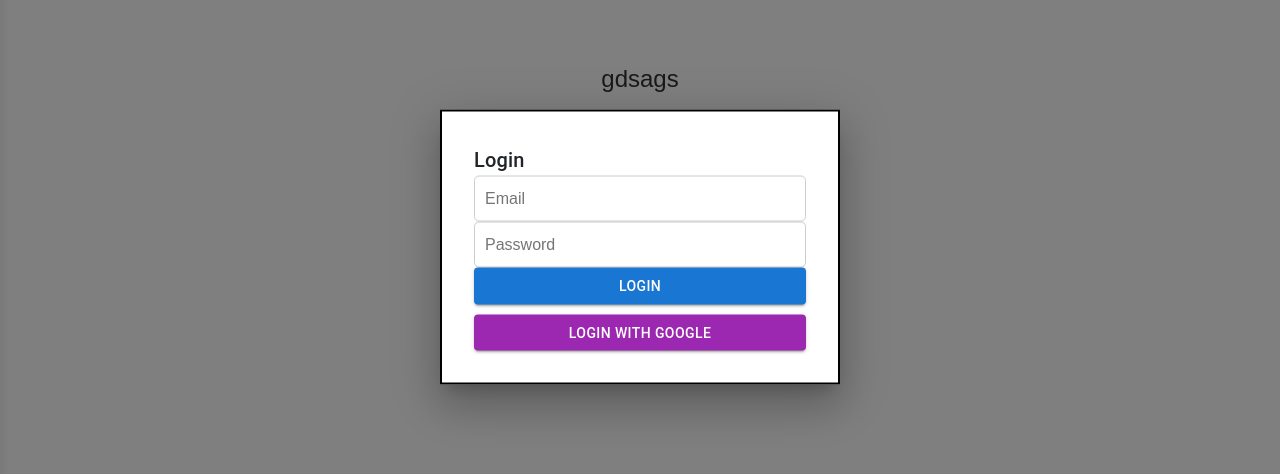
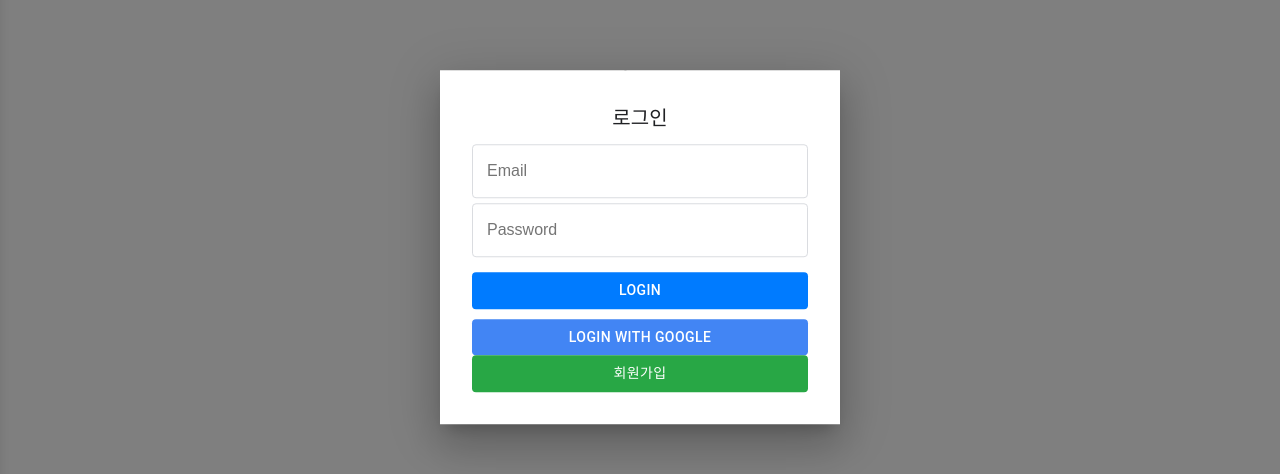
Before and after one commit to Ahnjunghyeon/test-login, a React (Create React App) app: page / in a window 1280 px wide. Both pictures are taken after a click on the button "로그인". Shown: the part 153-627 px from the top of the page. Built offline with nearby package versions, Linux system fonts and the light colour scheme; no server answers; a web font is replaced by a local one.

Commit message:
0705 사인업모달 버튼디자인 다시

```diff
--- a/src/components/LoginModal.css
+++ b/src/components/LoginModal.css
@@ -1,4 +1,3 @@
-/* LoginModal.css */
 .modal {
   position: absolute;
   top: 50%;
@@ -7,13 +6,13 @@
   bottom: auto;
   transform: translate(-50%, -50%);
   background: white;
-  padding: 20px;
-  border-radius: 10px;
+  padding: 40px; /* More padding for a cleaner look */
+  border-radius: 8px; /* Slightly less rounded corners */
   outline: none;
   max-width: 400px;
   width: 100%;
-  box-shadow: 0 5px 15px rgba(0, 0, 0, 0.3);
-  font-family: "Noto Sans KR", sans-serif; /* Kakao 스타일의 폰트 사용 */
+  box-shadow: 0 4px 20px rgba(0, 0, 0, 0.2); /* Softer shadow */
+  font-family: "Roboto", sans-serif; /* Google's primary font */
 }
 
 .overlay {
@@ -31,37 +30,98 @@ form {
 }
 
 input {
-  margin-bottom: 10px;
-  padding: 10px;
+  margin-bottom: 20px; /* More space between inputs */
+  padding: 14px; /* Larger padding for inputs */
   font-size: 16px;
-  border: 1px solid #ccc;
-  border-radius: 5px;
+  border: 1px solid #dadce0; /* Lighter border color */
+  border-radius: 4px; /* Slightly less rounded */
+  transition: border-color 0.2s; /* Smooth transition */
+}
+
+input:focus {
+  border-color: #4285f4; /* Google's blue color for focus */
+  outline: none;
 }
 
 button {
-  padding: 10px;
+  padding: 14px; /* Larger padding for button */
   font-size: 16px;
   border: none;
-  border-radius: 5px;
-  background-color: #d0a4ff; /* 연보라색 */
-  color: white;
+  border-radius: 4px; /* Less rounded corners */
   cursor: pointer;
-  margin-top: 10px;
+  transition: background-color 0.3s; /* Smooth transition */
 }
 
-button:hover {
-  background-color: #b280ff; /* 연보라색의 좀 더 진한 색상 */
+button.default {
+  background-color: #007bff; /* Standard blue color */
+  color: white;
+}
+
+button.default:hover {
+  background-color: #0056b3; /* Darker blue on hover */
+}
+
+button.google {
+  background-color: #4285f4; /* Google's blue color */
+  color: white;
+}
+
+button.google:hover {
+  background-color: #3367d6; /* Darker blue on hover */
+}
+
+button.signup {
+  background-color: #28a745; /* Green color for signup */
+  color: white;
+}
+
+button.signup:hover {
+  background-color: #218838; /* Darker green on hover */
 }
 
 .error {
   color: red;
-  margin-bottom: 10px;
+  margin-bottom: 20px;
 }
 
 .typography {
-  margin-bottom: 20px;
-  font-size: 20px;
+  margin-bottom: 40px; /* Updated margin-bottom for the Login title */
+  font-size: 24px;
   font-weight: bold;
-  color: #4a4a4a; /* Kakao 스타일의 글씨 색상 */
+  color: #202124;
   text-align: center;
 }
+
+input[type="email"] {
+  margin-top: 10px;
+  margin-bottom: 5px; /* Margin between email input and password input */
+}
+
+input[type="password"] {
+  margin-bottom: 15px; /* Margin between password input and buttons */
+}
+
+button.google {
+  margin-top: 10px; /* Additional margin for Google button */
+}
+
+/* Add the btn-jelly class */
+.btn-jelly {
+  &:hover {
+    animation: jelly 0.5s;
+  }
+}
+
+@keyframes jelly {
+  25% {
+    transform: scale(0.9, 1.1);
+  }
+
+  50% {
+    transform: scale(1.1, 0.9);
+  }
+
+  75% {
+    transform: scale(0.95, 1.05);
+  }
+}
--- a/src/components/LoginModal.js
+++ b/src/components/LoginModal.js
@@ -1,5 +1,3 @@
-// src/components/LoginModal.js
-
 import React from "react";
 import { Modal, Box, Typography, Button } from "@mui/material";
 import {
@@ -17,12 +15,11 @@ const style = {
   transform: "translate(-50%, -50%)",
   width: 400,
   bgcolor: "background.paper",
-  border: "2px solid #000",
   boxShadow: 24,
   p: 4,
 };
 
-const LoginModal = ({ isOpen, onClose }) => {
+const LoginModal = ({ isOpen, onClose, onSignupOpen }) => {
   const auth = getAuth();
 
   const handleLogin = (event) => {
@@ -69,8 +66,13 @@ const LoginModal = ({ isOpen, onClose }) => {
       aria-describedby="modal-modal-description"
     >
       <Box sx={style}>
-        <Typography id="modal-modal-title" variant="h6" component="h2">
-          Login
+        <Typography
+          id="modal-modal-title"
+          variant="h6"
+          component="h2"
+          className="typography"
+        >
+          로그인
         </Typography>
         <form onSubmit={handleLogin}>
           <input type="email" name="email" placeholder="Email" required />
@@ -80,18 +82,19 @@ const LoginModal = ({ isOpen, onClose }) => {
             placeholder="Password"
             required
           />
-          <Button type="submit" variant="contained" color="primary" fullWidth>
+          <Button type="submit" fullWidth className="default btn-jelly">
             Login
           </Button>
         </form>
         <Button
-          variant="contained"
-          color="secondary"
           fullWidth
           onClick={handleGoogleLogin}
-          style={{ marginTop: "10px" }}
+          className="google btn-jelly"
         >
           Login with Google
+        </Button>
+        <Button fullWidth onClick={onSignupOpen} className="signup btn-jelly">
+          회원가입
         </Button>
       </Box>
     </Modal>
--- a/src/components/SignupModal.css
+++ b/src/components/SignupModal.css
@@ -1,4 +1,52 @@
 /* SignupModal.css */
+
+.modal {
+  position: fixed;
+  top: 50%;
+  left: 50%;
+  transform: translate(-50%, -50%);
+  width: 400px;
+  padding: 20px;
+  background-color: #fff;
+  border-radius: 8px;
+  box-shadow: 0 2px 10px rgba(0, 0, 0, 0.1);
+}
+
+/* Slide animation for buttons */
+.btn-slide {
+  position: relative;
+  padding: 10px 20px;
+  font-size: 16px;
+  color: rgb(255, 255, 255);
+  background: var(--btn-bg, #007bff); /* Default button color */
+  border: none;
+  cursor: pointer;
+  transition: 0.3s;
+  overflow: hidden;
+}
+
+.btn-slide::before {
+  position: absolute;
+  content: "";
+  top: 0;
+  left: 0;
+  z-index: -1;
+  width: 100%;
+  height: 100%;
+  background: var(--btn-bg, #ff990000); /* Default button color */
+  transform: scaleX(0);
+  transition: 0.3s;
+}
+
+.btn-slide:hover {
+  background: transparent;
+}
+
+.btn-slide:hover::before {
+  transform: scaleX(1);
+  box-shadow: inset 90px 0 0 0 var(--btn-bg, #ff99008a); /* Button color applied */
+}
+
 .modal {
   position: fixed;
   top: 50%;
@@ -31,7 +79,15 @@
   margin-top: 10px;
 }
 
-/* SignupModal.css */
+.ModalContent {
+  padding: 20px;
+}
+
+.ModalContent > :first-child {
+  margin-top: 15px;
+  margin-bottom: 15px; /* 회원가입 Typography의 아래 여백 */
+}
+
 .ModalContent .signbtn {
   display: flex;
   justify-content: center;
@@ -41,3 +97,5 @@
 .signbtn button {
   margin-left: 10px;
 }
+
+/* Rest of your existing styles */
--- a/src/components/SignupModal.js
+++ b/src/components/SignupModal.js
@@ -11,7 +11,13 @@ import {
 import { styled } from "@mui/material/styles";
 import PropTypes from "prop-types";
 import HelpOutlineIcon from "@mui/icons-material/HelpOutline";
-import "./LoginModal.css";
+import {
+  getAuth,
+  createUserWithEmailAndPassword,
+  updateProfile,
+} from "firebase/auth";
+import { getFirestore, doc, setDoc } from "firebase/firestore";
+import "./SignupModal.css";
 
 const ModalContent = styled("div")(({ theme }) => ({
   position: "absolute",
@@ -36,22 +42,37 @@ const TooltipContainer = styled("div")(({ theme }) => ({
   marginTop: theme.spacing(1),
 }));
 
-const SignupModal = ({ isOpen, onClose, onSignup }) => {
+const SignupModal = ({ isOpen, onClose, onSignup, onLoginOpen }) => {
   const [email, setEmail] = useState("");
   const [password, setPassword] = useState("");
+  const [displayName, setDisplayName] = useState("");
   const [errorTooltip, setErrorTooltip] = useState(false);
+  const auth = getAuth();
+  const db = getFirestore();
 
-  const handleSignup = () => {
-    if (email === "") {
+  const handleSignup = async () => {
+    if (email === "" || password === "" || displayName === "") {
       setErrorTooltip(true);
       return;
     }
-    if (password === "") {
-      setErrorTooltip(true);
-      return;
+    try {
+      const userCredential = await createUserWithEmailAndPassword(
+        auth,
+        email,
+        password
+      );
+      const user = userCredential.user;
+      await updateProfile(user, { displayName });
+      await setDoc(doc(db, "users", user.uid), {
+        displayName,
+        email,
+        profileImage: "", // Default value for profileImage
+      });
+      onSignup(email, password);
+      onClose(); // Close the modal after signup
+    } catch (error) {
+      console.error("Error signing up: ", error);
     }
-
-    onSignup(email, password);
   };
 
   const handleTooltipToggle = () => {
@@ -62,15 +83,26 @@ const SignupModal = ({ isOpen, onClose, onSignup }) => {
     <Modal
       open={isOpen}
       onClose={onClose}
-      BackdropComponent={Backdrop} // Backdrop 설정 추가
+      BackdropComponent={Backdrop}
       BackdropProps={{
         timeout: 500,
-        onClick: onClose, // Backdrop 클릭 시 onClose 호출
+        onClick: onClose,
       }}
     >
       <ModalContent className="ModalContent">
-        <Typography variant="h5">회원가입</Typography>
+        <Typography variant="h5" className="typography">
+          회원가입
+        </Typography>
         <InputField
+          className="Name"
+          label="이름"
+          variant="outlined"
+          fullWidth
+          value={displayName}
+          onChange={(e) => setDisplayName(e.target.value)}
+        />
+        <InputField
+          className="Email"
           label="이메일"
           variant="outlined"
           fullWidth
@@ -78,6 +110,7 @@ const SignupModal = ({ isOpen, onClose, onSignup }) => {
           onChange={(e) => setEmail(e.target.value)}
         />
         <InputField
+          className="Password"
           label="비밀번호"
           variant="outlined"
           fullWidth
@@ -85,9 +118,13 @@ const SignupModal = ({ isOpen, onClose, onSignup }) => {
           value={password}
           onChange={(e) => setPassword(e.target.value)}
         />
+
         <div className="signbtn">
-          <Button variant="contained" color="primary" onClick={handleSignup}>
+          <Button className="btn-slide" onClick={handleSignup}>
             회원가입
+          </Button>
+          <Button className="btn-slide" onClick={onLoginOpen}>
+            로그인 페이지로
           </Button>
         </div>
         <TooltipContainer>
@@ -131,6 +168,7 @@ SignupModal.propTypes = {
   isOpen: PropTypes.bool.isRequired,
   onClose: PropTypes.func.isRequired,
   onSignup: PropTypes.func.isRequired,
+  onLoginOpen: PropTypes.func.isRequired,
 };
 
 export default SignupModal;
--- a/src/pages/Profile.js
+++ b/src/pages/Profile.js
@@ -51,9 +51,7 @@ const Profile = () => {
           setProfileUser(userData);
           setDisplayName(userData.displayName);
           setProfileImage(userData.profileImage);
-          if (currentUser && currentUser.uid === uid) {
-            setUserEmail(currentUser.email);
-          }
+          setUserEmail(userData.email); // Set the email from user data
         } else {
           console.log("No such user!");
         }
```
Also changed, not shown: src/components/Header.js (+25 -6 lines).
